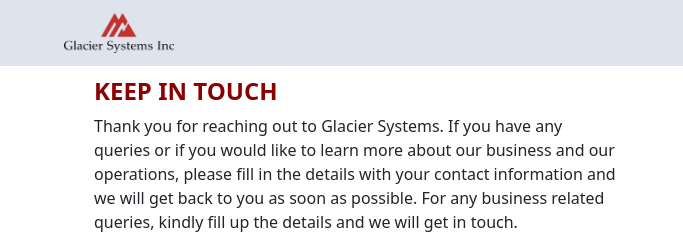
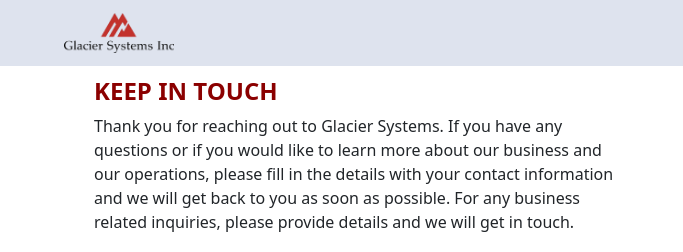
Before and after one commit to Anilraj031/glaciersystemsinc, a website: page src/Contact.html in a window 1280 px wide. Shown: the top 252 px of the page, 0-683 px from the left. Drawn offline with nearby package versions, Linux system fonts and the light colour scheme.

Commit message:
Update Contact's Keep In Touch Section

```diff
--- a/src/Contact.html
+++ b/src/Contact.html
@@ -27,7 +27,9 @@
         <div class="row" data-aos="fade-up" data-aos-duration="2000">
             <div class="col-md-6 col-sm-12 ps-4 pe-4">
                 <h4><b>KEEP IN TOUCH</b></h4>
-                <p>Thank you for reaching out to Glacier Systems. If you have any queries or if you would like to learn more about our business and our operations, please fill in the details with your contact information and we will get back to you as soon as possible. For any business related queries, kindly fill up the details and we will get in touch. </p>
+                <p>
+			Thank you for reaching out to Glacier Systems. If you have any questions or if you would like to learn more about our business and our operations, please fill in the details with your contact information and we will get back to you as soon as possible. For any business related inquiries, please provide details and we will get in touch.
+		</p>
                 <a href="https://www.facebook.com/glaciersystemsinc/" target="_blank" class="fa1 fa fa-facebook"></a>
                 <a href="https://www.linkedin.com/company/glacier-systems/about/" target="_blank" class="fa1 fa fa-linkedin"></a>
                 <br />
```
